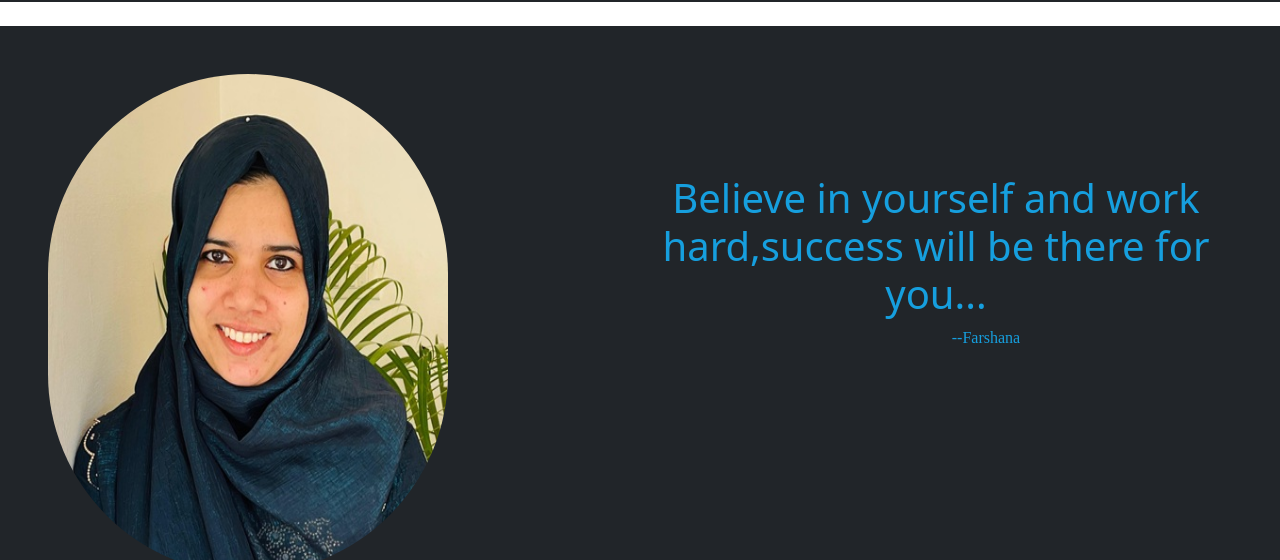
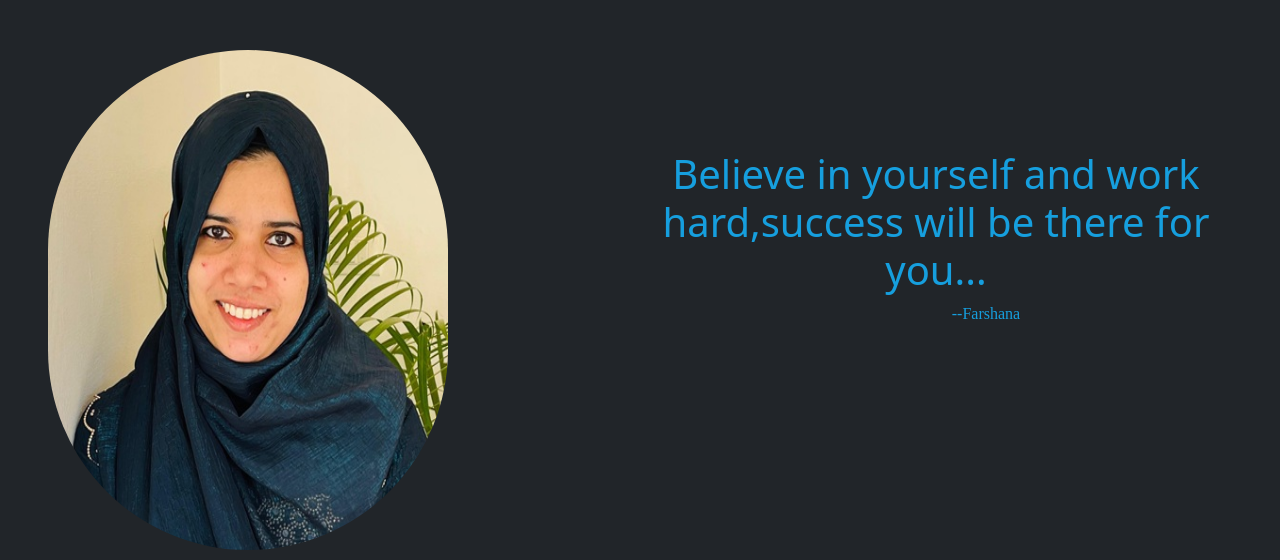
Before and after one commit to farshanashameem/Farshana, a plain HTML site: page index.html in a window 1280 px wide. Shown: the part 56-616 px from the top of the page. Drawn offline with nearby package versions, Linux system fonts and the light colour scheme; a web font is replaced by a local one.

Commit message:
Update index.html

```diff
--- a/index.html
+++ b/index.html
@@ -56,7 +56,7 @@
     </div>
 </section>
 
-<section class="mt-4 bg-dark">
+<section class=" bg-dark">
     <div class="container-fluid p-5">
         <div class="row bg-dark ">
             <div class="col-lg-12 col-sm-12 profile ">
```
